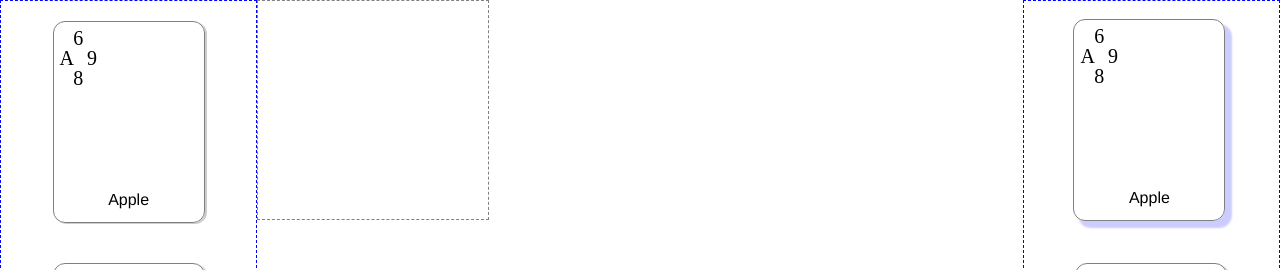
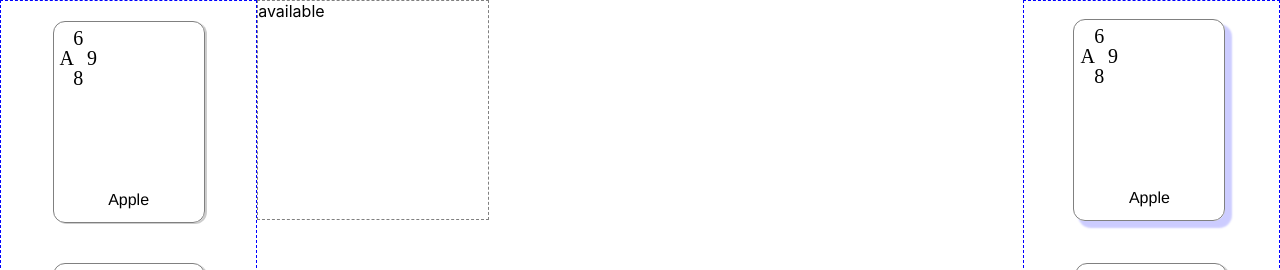
Before and after one commit to WhoSpeaks4Earth/card-game, a React (Create React App) app: page / in a window 1280 px wide. Shown: the top 270 px of the page. Built offline with nearby package versions, Linux system fonts and the light colour scheme.

Commit message:
basic card placing

```diff
--- a/src/components/gameTable/GameTable.tsx
+++ b/src/components/gameTable/GameTable.tsx
@@ -8,7 +8,8 @@ import './gameTable.css';
 interface IGame {
     playerHand: ICard[],
     opponentHand: ICard[],
-    selectedCard: ICard | null
+    selectedCard: ICard | null,
+    boardPlacement: ICard | null
 }
 
 
@@ -19,12 +20,14 @@ export const GameTable = () => {
     const [game, setGame] = useState<IGame>({
         playerHand: [],
         opponentHand: [],
-        selectedCard: null
+        selectedCard: null,
+        boardPlacement: null
     });
 
     useEffect(() => {
         const playerCards = cardService.getCards()
         setGame({
+            ...game,
             playerHand: playerCards,
             opponentHand: cardService.getCards(),
             selectedCard: playerCards[0] ?? null
@@ -39,6 +42,11 @@ export const GameTable = () => {
         return game.selectedCard?.title === card.title;
     }
 
+    const placeCard = () => {
+        if (game.selectedCard)
+            setGame({...game, boardPlacement: game.selectedCard})
+    }
+
     return (
         <div className='game-table'>
             <div className='side-panel'>
@@ -49,7 +57,9 @@ export const GameTable = () => {
                 }
             </div>
             <div className='center-grid'>
-                <div></div>
+                <div onClick={() => placeCard()}>
+                    {game.boardPlacement ? <Card card={game.boardPlacement} /> : 'available'}
+                </div>
             </div>
             <div className='side-panel'>
                 {
```
